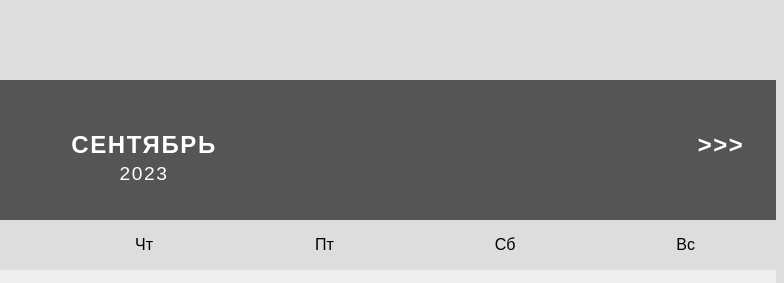
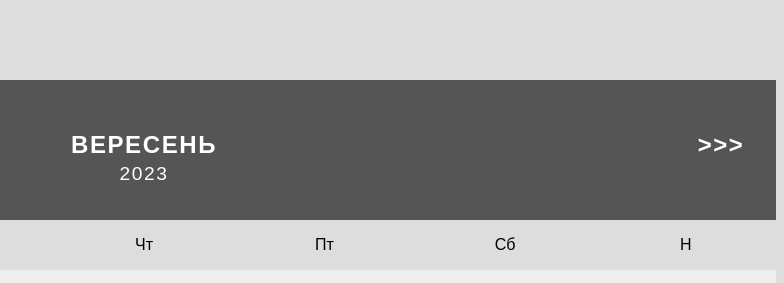
Before and after one commit to DyadyaSerzh/Calendar, a plain HTML site: page index.html in a window 1280 px wide. Shown: the top 283 px of the page, 496-1280 px from the left. Drawn offline with Linux system fonts and the light colour scheme.

Commit message:
complite

```diff
--- a/index.html
+++ b/index.html
@@ -25,7 +25,7 @@
             <li>Чт</li>
             <li>Пт</li>
             <li>Сб</li>
-            <li>Вс</li>
+            <li>Н</li>
         </ul>
         <!-- табличная часть, дни месяца -->
         <ul class="days">
--- a/teatDate.js
+++ b/teatDate.js
@@ -9,7 +9,7 @@ let nowDate = new Date(),
     inputShift=document.querySelector('.inputShift')
     prev = container.getElementsByClassName('prev')[0],
     next = container.getElementsByClassName('next')[0],
-    monthName = ['январь','февраль','март','апрель','май','июнь','июль','август','сентябрь','октябрь','ноябрь','декабрь'],
+    monthName = ['Січень','Лютий','Березень','Квітень','Травень','Червень','Липень','Серпень','Вересень','Жовтень','Листопад','Грудень'],
     startWorkPrev={},
     startWorkNext={},
     shiftsArr={
@@ -50,7 +50,6 @@ function correctDate() {
         let startDate=new Date(2023,8,1)
         let corDays=(nowDate-startDate)/(1000*3600*24)
         obtainNextDate(corDays)
-        console.log('11111',nowDate.getMonth())
     }
 }
 correctDate()
```
